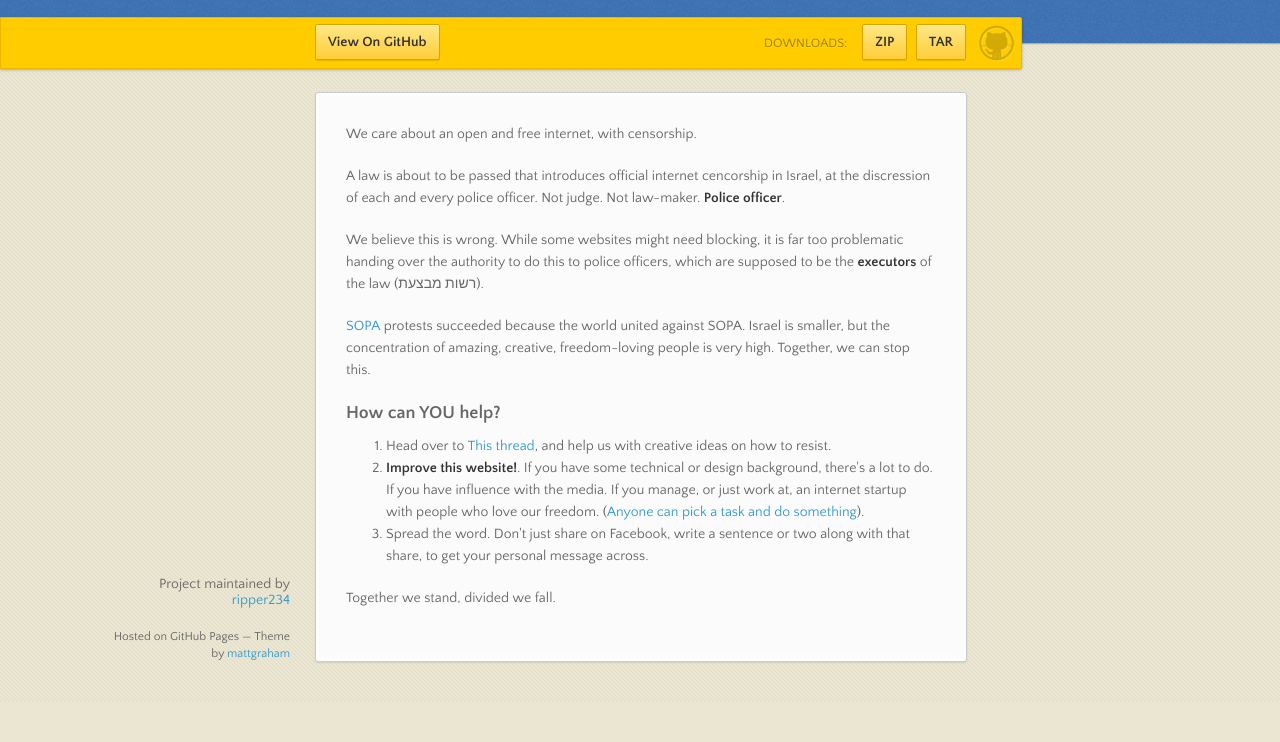
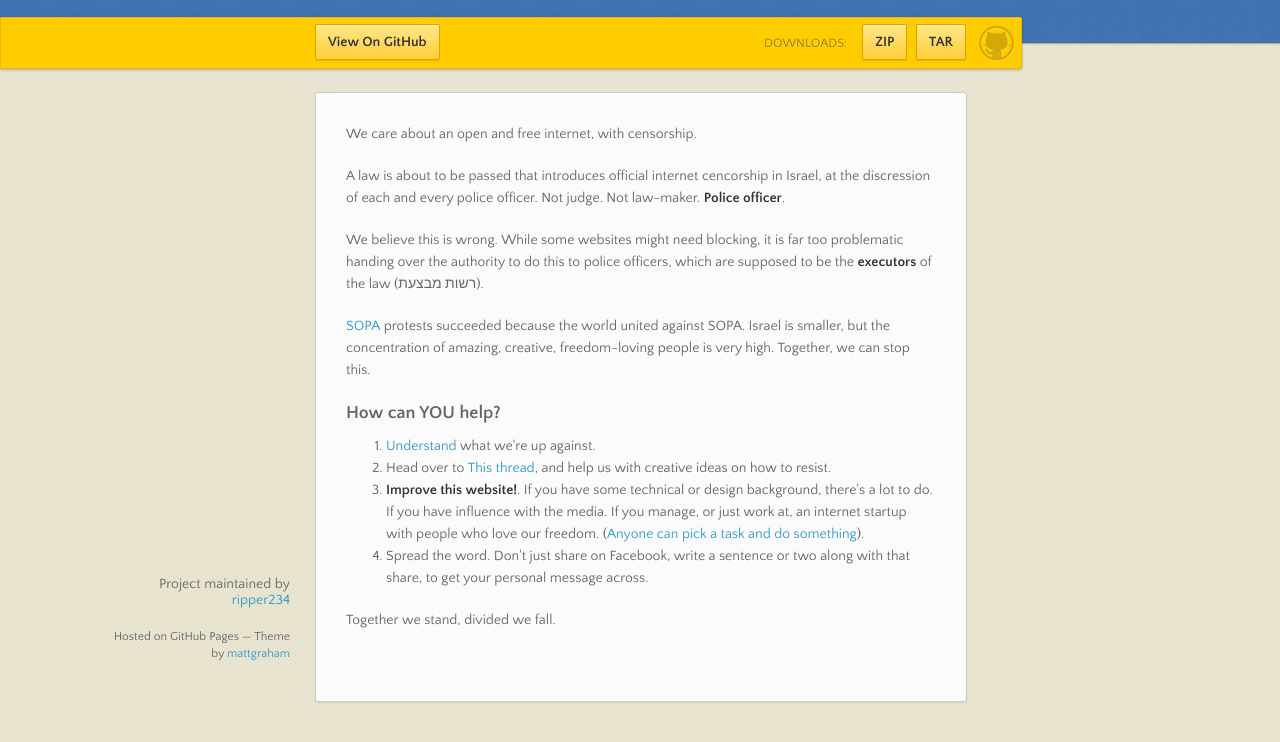
Before and after one commit to israelipirates/netneutral-il, a plain HTML site: page index.html in a window 1280 px wide. Shown: the part 98-840 px from the top of the page. Before the commit the page ends 800 px from the top, so only its background shows below. Drawn offline with nearby package versions, Linux system fonts and the light colour scheme.

Commit message:
Add a link to the original Facebook thread.

```diff
--- a/index.html
+++ b/index.html
@@ -51,6 +51,7 @@
 <a name="how-can-you-help" class="anchor" href="#how-can-you-help"><span class="octicon octicon-link"></span></a>How can YOU help?</h3>
 
 <ol>
+<li><a href='https://www.facebook.com/groups/israelipirates/permalink/174209676098980/'>Understand</a> what we're up against.</li>
 <li>Head over to <a href="https://www.facebook.com/groups/israelipirates/permalink/174439916075956/">This thread</a>, and help us with creative ideas on how to resist.</li>
 <li>
 <strong>Improve this website!</strong>. If you have some technical or design background, there's a lot to do. If you have influence with the media. If you manage, or just work at, an internet startup with people who love our freedom. (<a href="https://github.com/ripper234/netneutral-il/issues">Anyone can pick a task and do something</a>).</li>
```
